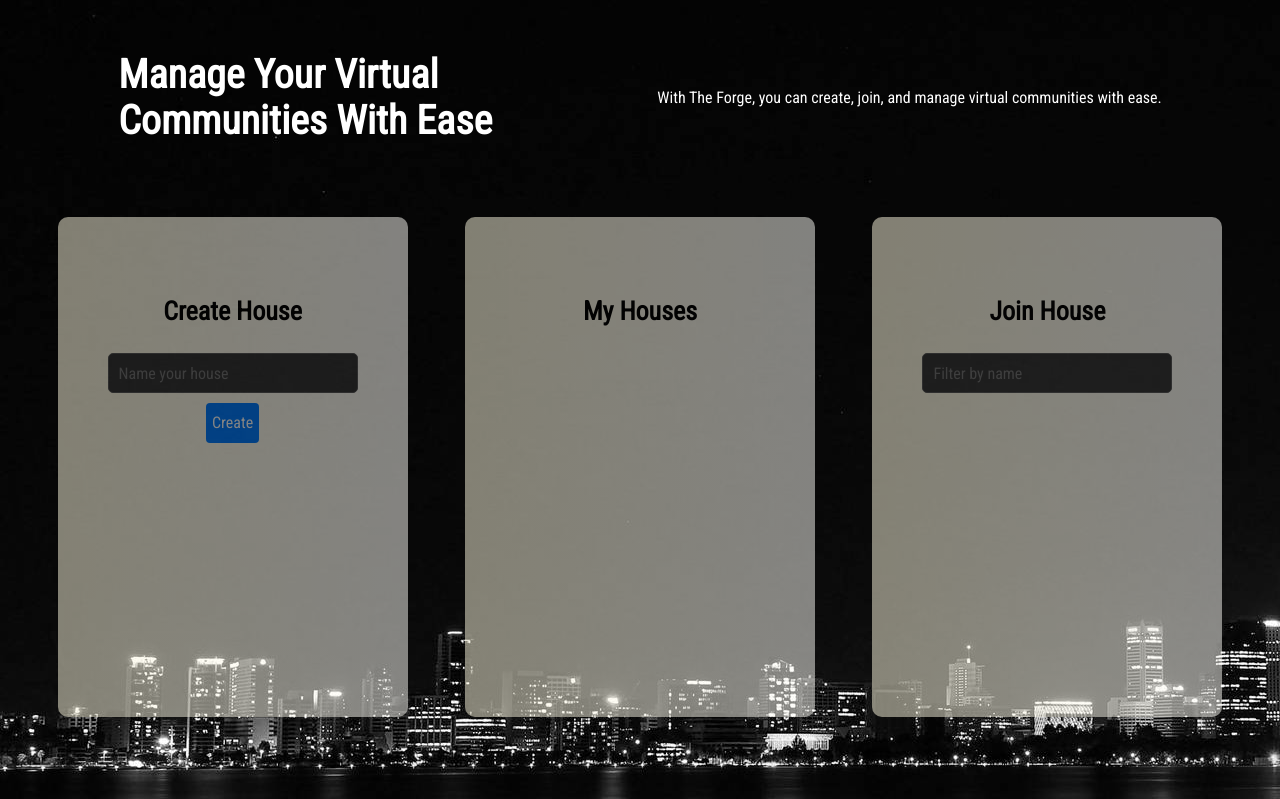
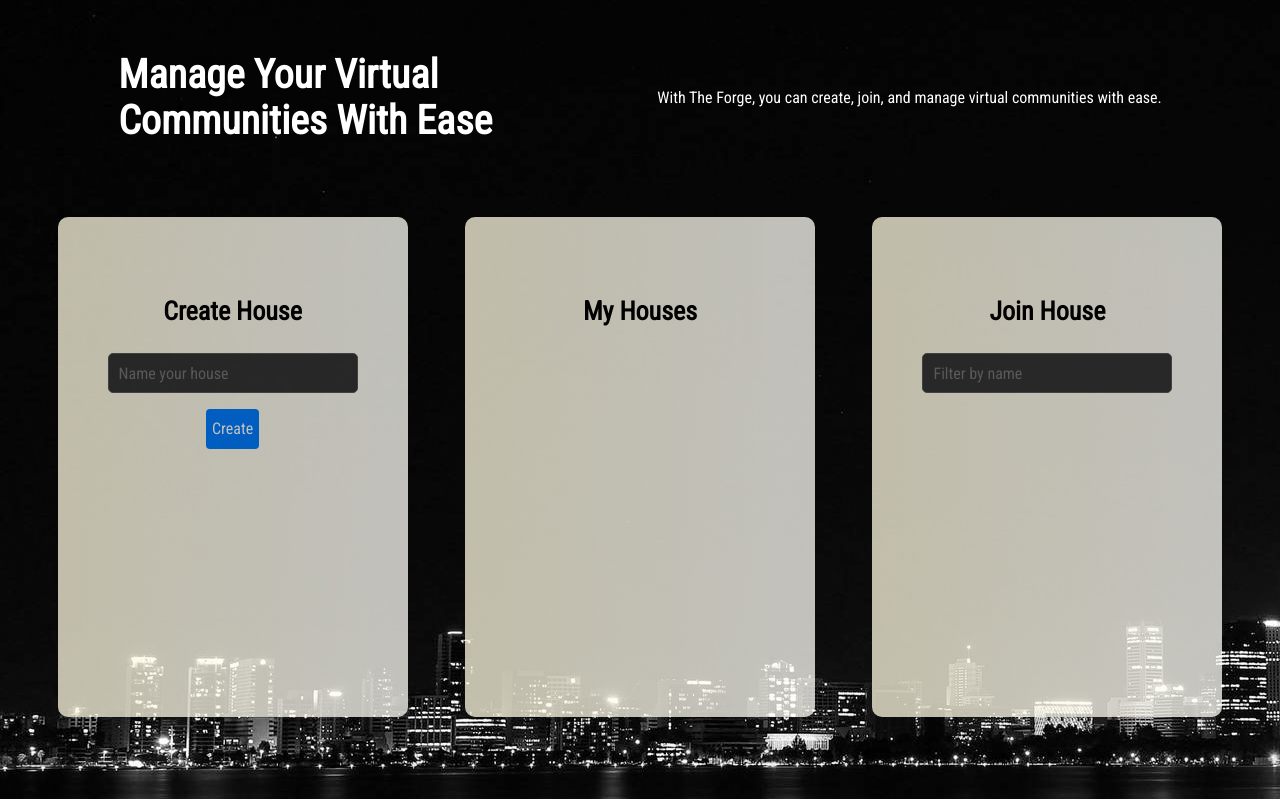
Before and after one commit to RWang-Dev/Community-Housing-App, a Flask app: page /user/home in a window 1280 px wide. Shown: the part 892-1691 px from the top of the page. Run offline with Flask 3, Linux system fonts and the light colour scheme; the visitor is signed in with stand-in values (Sample User, id 1); data that the repository does not hold is empty; some libraries are stand-ins or nearby versions.

Commit message:
fixed slight format issues, joining house removes house from join list

```diff
--- a/data.py
+++ b/data.py
@@ -106,6 +106,11 @@ def check_house_exists(house_name):
 def get_houses():
     with get_db_cursor() as cur:
         cur.execute("SELECT house_name, house_id FROM houses")
+        return cur.fetchall()
+
+def get_houses_to_join(user_id):
+    with get_db_cursor() as cur:
+        cur.execute("SELECT DISTINCT house_name, house_id FROM houses LEFT JOIN user_houses USING (house_id) WHERE house_id NOT IN (SELECT house_id FROM user_houses WHERE user_id = %s)", (user_id, ))
         return cur.fetchall()
 
 def get_user_id(user_email):
--- a/server.py
+++ b/server.py
@@ -136,7 +136,7 @@ def user_home():
 
         return redirect("/user/home")
     else:
-        houses = get_houses()
+        houses = get_houses_to_join(session["user_id"])
         user_houses = get_user_houses(session["user_id"])
 
         return render_template('user_home.html', houses=houses, user_houses=user_houses, cur_user=session["username"])
@@ -170,13 +170,13 @@ def check_last_member():
 
 
 # for join button in user home
-@app.route('/join-house', methods=['POST'])
-@requires_auth
-def join_house_route():
-    user_id = session.get('user_id')
-    house_id = request.json.get('house_id')
-    join_house(user_id, house_id) # add entry to user_houses
-    return jsonify({'message': 'House joined successfully'})
+# @app.route('/join-house', methods=['POST'])
+# @requires_auth
+# def join_house_route():
+#     user_id = session.get('user_id')
+#     house_id = request.json.get('house_id')
+#     join_house(user_id, house_id) # add entry to user_houses
+#     return jsonify({'message': 'House joined successfully'})
 
 # browse existing houses page (unauthenticated users can view this)
 @app.route('/browse')
--- a/static/css/user_home.css
+++ b/static/css/user_home.css
@@ -139,11 +139,11 @@ body {
   justify-content: center;
   border-radius: 10px;
   align-items: center;
-  opacity: 50%;
+  opacity: 75%;
 }
 
 .color-box:hover {
-  opacity: 100%;
+  opacity: 90%;
 }
 
 .color-box p {
@@ -184,6 +184,10 @@ body {
   max-height: 500px;
   height: auto;
   position: relative;
+}
+
+.house-scroll {
+  max-height: 275px;
   overflow-y: auto;
 }
 
@@ -211,13 +215,16 @@ input {
   width: 250px;
   height: 40px;
   padding: 10px;
-  margin-bottom: 10px;
+  margin-bottom: 2vh;
   background-color: #333;
   border: 1px solid #555;
   border-radius: 5px;
   color: #e0e0e0;
 }
 
+.search-bar {
+  margin-bottom: 2vh;
+}
 /* House Styles */
 .house {
   background-color: #222;
@@ -381,15 +388,15 @@ table tr:last-child {
   border-radius: 0 5px 5px 0;
 }
 
-.main-middle-block.color-box::-webkit-scrollbar {
+.house-scroll::-webkit-scrollbar {
   width: 0px;
 }
 
-.main-middle-block.color-box::-webkit-scrollbar-thumb {
+.house-scroll::-webkit-scrollbar-thumb {
   background-color: transparent;
 }
 
-.main-middle-block.color-box::-webkit-scrollbar-track {
+.house-scroll::-webkit-scrollbar-track {
   background: none;
 }
 
--- a/templates/user_home.html
+++ b/templates/user_home.html
@@ -58,6 +58,7 @@
       </div>
       <div class="main-middle-block color-box">
         <p>My Houses</p>
+        <div class="house-scroll">
           <div class="my-houses">
             <!-- clicking Join will add houses here -->
             {% for h in user_houses %}
@@ -70,6 +71,7 @@
               </button>
             </div>
             {% endfor %}
+          </div>
         </div>
       </div>
       <div class="main-right-block color-box">
```
Lines whose indentation alone changed are shown as unchanged.
